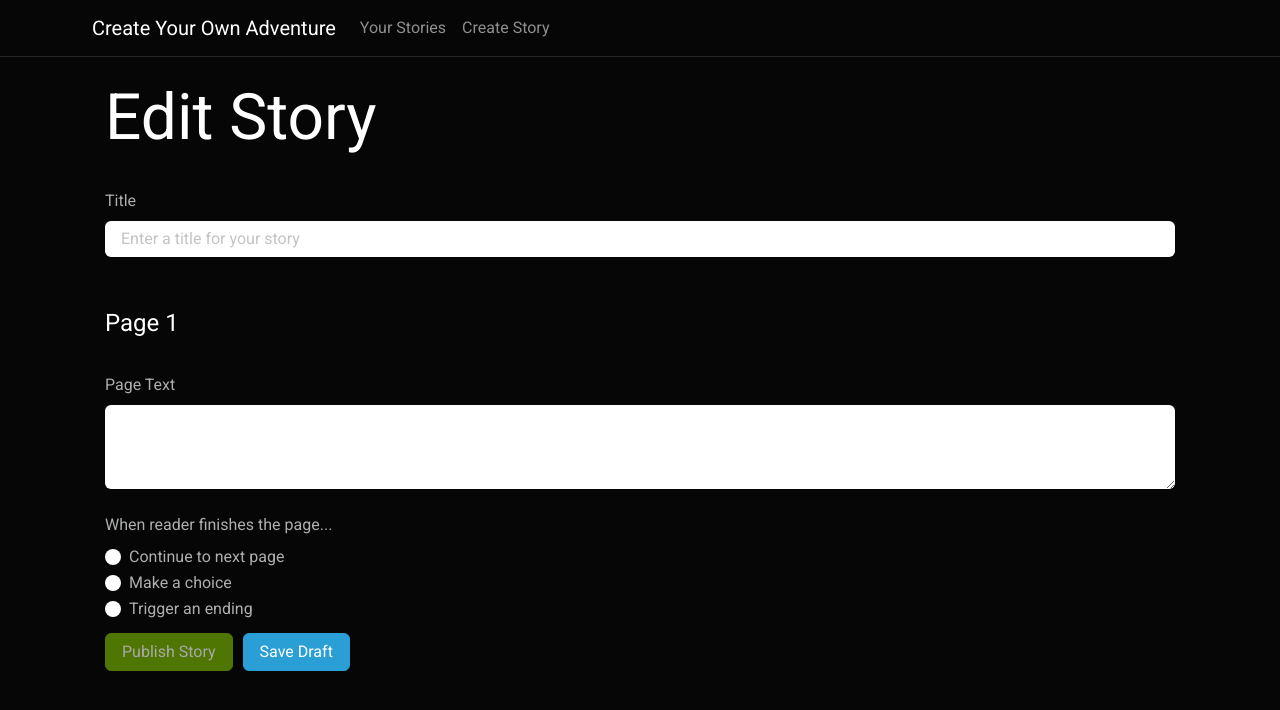
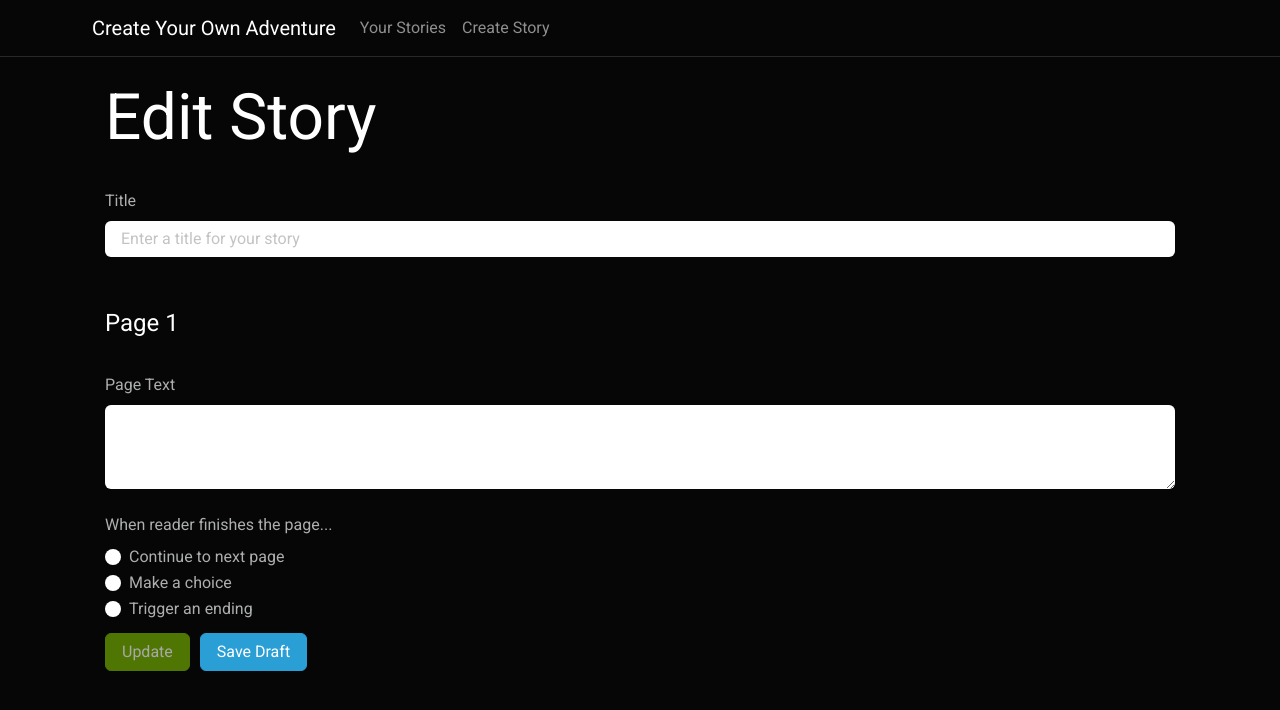
Before and after one commit to jadenmounteer/createYourOwnAdventure, an Angular app: page /createOrEditStory/1 in a window 1280 px wide. Shown: the top 710 px of the page. Built offline with nearby package versions, Linux system fonts and the light colour scheme.

Commit message:
Make editMode dynamic

```diff
--- a/src/app/create-or-edit-story/create-or-edit-story.component.html
+++ b/src/app/create-or-edit-story/create-or-edit-story.component.html
@@ -43,6 +43,7 @@
         id="optionsRadios1"
         value="option1"
         ngModel
+        required
       />
       <label class="form-check-label" for="optionsRadios1">
         Continue to next page
@@ -56,6 +57,7 @@
         id="optionsRadios2"
         value="option2"
         ngModel
+        required
       />
       <label class="form-check-label" for="optionsRadios2">
         Make a choice
@@ -69,6 +71,7 @@
         id="optionsRadios3"
         value="option3"
         ngModel
+        required
       />
       <label class="form-check-label" for="optionsRadios3">
         Trigger an ending
@@ -78,7 +81,7 @@
 
   <div class="submit-buttons">
     <button type="submit" class="btn btn-success" *ngIf="form.valid">
-      Publish Story
+      {{ editMode ? 'Update' : 'Publish' }}
     </button>
 
     <button
@@ -91,7 +94,7 @@
       title="Your story must have at least one ending before you publish."
       *ngIf="!form.valid"
     >
-      Publish Story
+      {{ editMode ? 'Update' : 'Publish' }}
     </button>
 
     <button
--- a/src/app/create-or-edit-story/create-or-edit-story.component.ts
+++ b/src/app/create-or-edit-story/create-or-edit-story.component.ts
@@ -9,6 +9,8 @@ declare var $: any; // For Jquery
   styleUrls: ['./create-or-edit-story.component.scss'],
 })
 export class CreateOrEditStoryComponent implements OnInit {
+  public editMode: boolean = false;
+
   constructor(private route: ActivatedRoute) {
     // Initialize the tooltips using jquery. Not sure why, but we have to do this.
     $(function () {
@@ -23,10 +25,18 @@ export class CreateOrEditStoryComponent implements OnInit {
       this.storyID = params['id'];
     });
 
+    this.enableEditMode();
+
     // TODO If we are editing, retreive the story details from the db
   }
 
-  onPublish(form: NgForm) {
+  private enableEditMode() {
+    if (this.storyID) {
+      this.editMode = true;
+    }
+  }
+
+  public onPublish(form: NgForm) {
     const value = form.value;
     const title = value.title;
     console.log('Submitting form for ' + title);
@@ -34,7 +44,7 @@ export class CreateOrEditStoryComponent implements OnInit {
     // TODO Save the pages and organize them into a story
   }
 
-  onSaveDraft() {
+  public onSaveDraft() {
     console.log('Saving draft');
   }
 }
```
